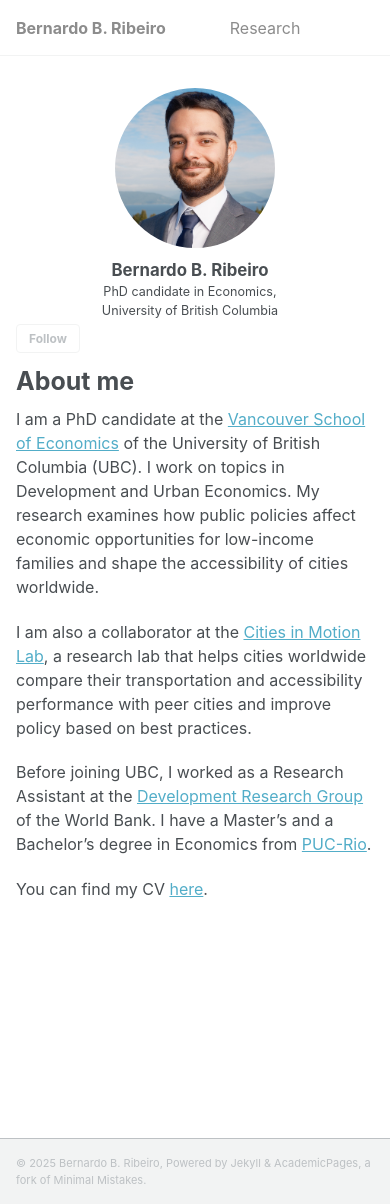
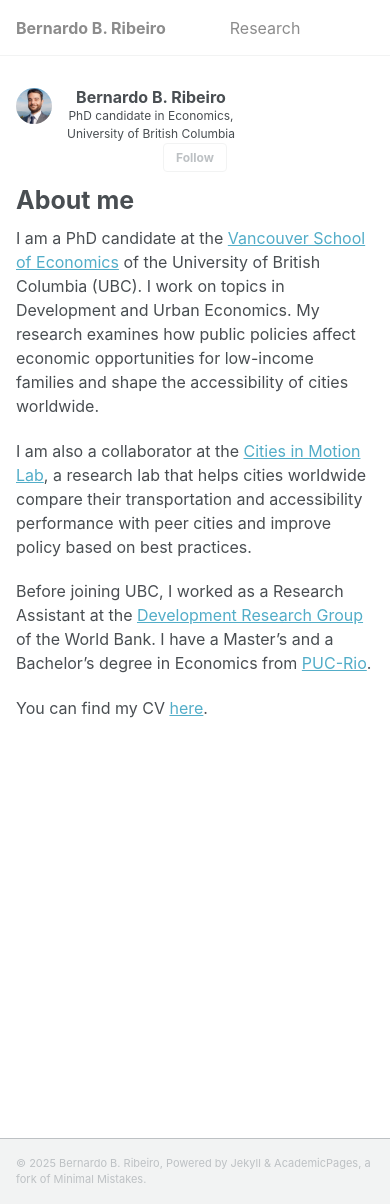
Before and after one commit to bbribeiro/bbribeiro.github.io, a Jekyll site: the page built from _pages/about.md, in a window 390 px wide and 1204 px high. Built offline with Jekyll 4.4.1, drawn with Linux system fonts in a browser that asks for light colours; a script that is not in the unit is left out.

Commit message:
Update main.scss

```diff
--- a/assets/css/main.scss
+++ b/assets/css/main.scss
@@ -42,43 +42,35 @@
     "vendor/font-awesome/brands"
 ;
 
-/* Mobile author card: stack avatar above text and prevent overlap */
+/* Fine-tune centering of author card and Follow button */
 @media screen and (max-width: 768px) {
-  .author__avatar {
-    float: none !important;
-    position: static !important;
-    display: block !important;
-    width: 160px !important;          /* adjust 120–160 */
-    height: 160px !important;
-    margin: 1rem auto 0.75rem !important;
+  /* center text perfectly under the photo */
+  .author__content {
+    text-align: center;
+    margin-left: auto !important;
+    margin-right: auto !important;
+    max-width: 90% !important;
   }
 
-  .author__avatar img {
-    width: 100% !important;
-    height: 100% !important;
-    object-fit: cover;
-    border-radius: 50%;
-    display: block;
+  /* center the Follow button and links dropdown */
+  .author__urls-wrapper {
+    display: flex;
+    justify-content: center;
+    text-align: center;
+    margin-left: auto !important;
+    margin-right: auto !important;
   }
 
-  /* Make sure text begins on a new line below the avatar */
-  .author__content {
-    clear: both !important;
+  /* ensure the actual button sits centered */
+  .author__urls-wrapper button {
+    margin: 0 auto !important;
     display: block !important;
-    overflow: visible !important;
-    margin-top: 0 !important;
-    text-align: center;
-    font-size: 1.05rem;
-    line-height: 1.45;
-    max-width: 28rem;
-    margin-left: auto;
-    margin-right: auto;
   }
 
-  /* Tighter spacing between lines inside the bio */
-  .author__content > * {
-    margin-top: 0.2rem;
-    margin-bottom: 0.2rem;
+  /* center the dropdown list when opened */
+  .author__urls {
+    text-align: center !important;
+    margin: 0 auto !important;
   }
 }
 
```
